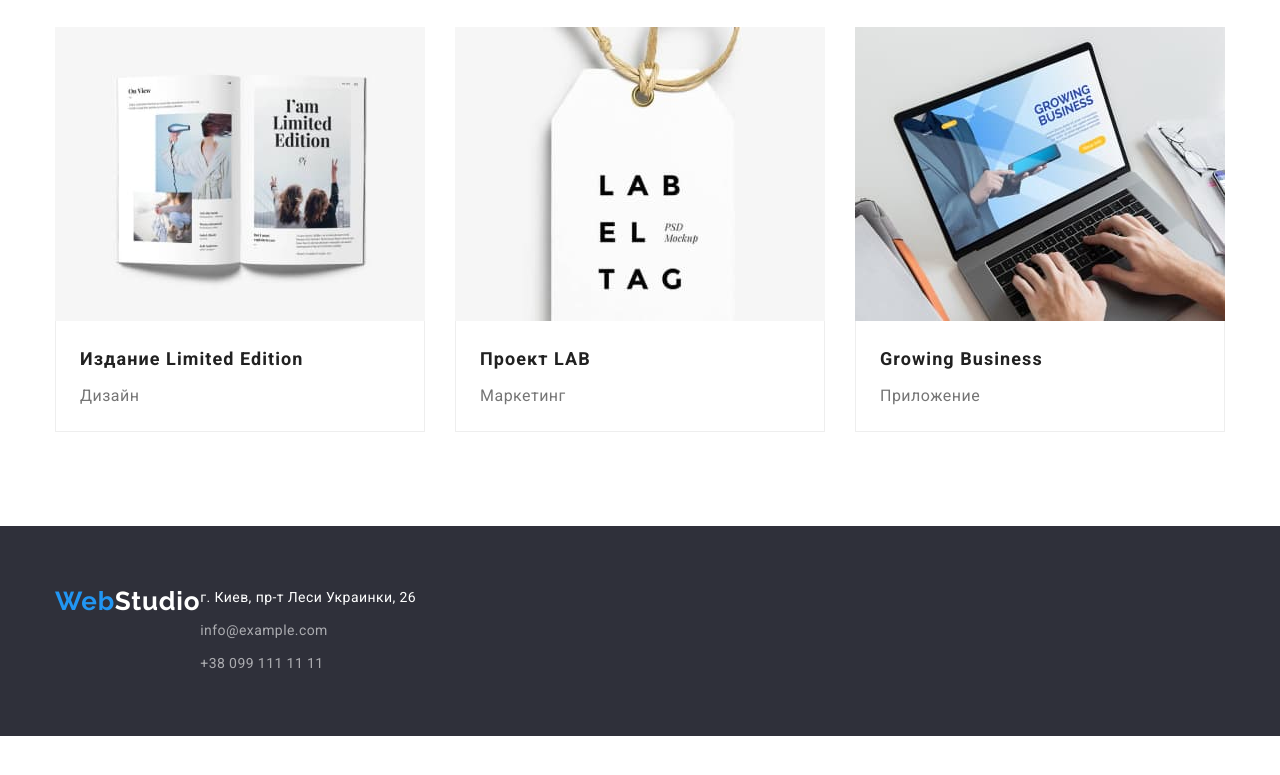
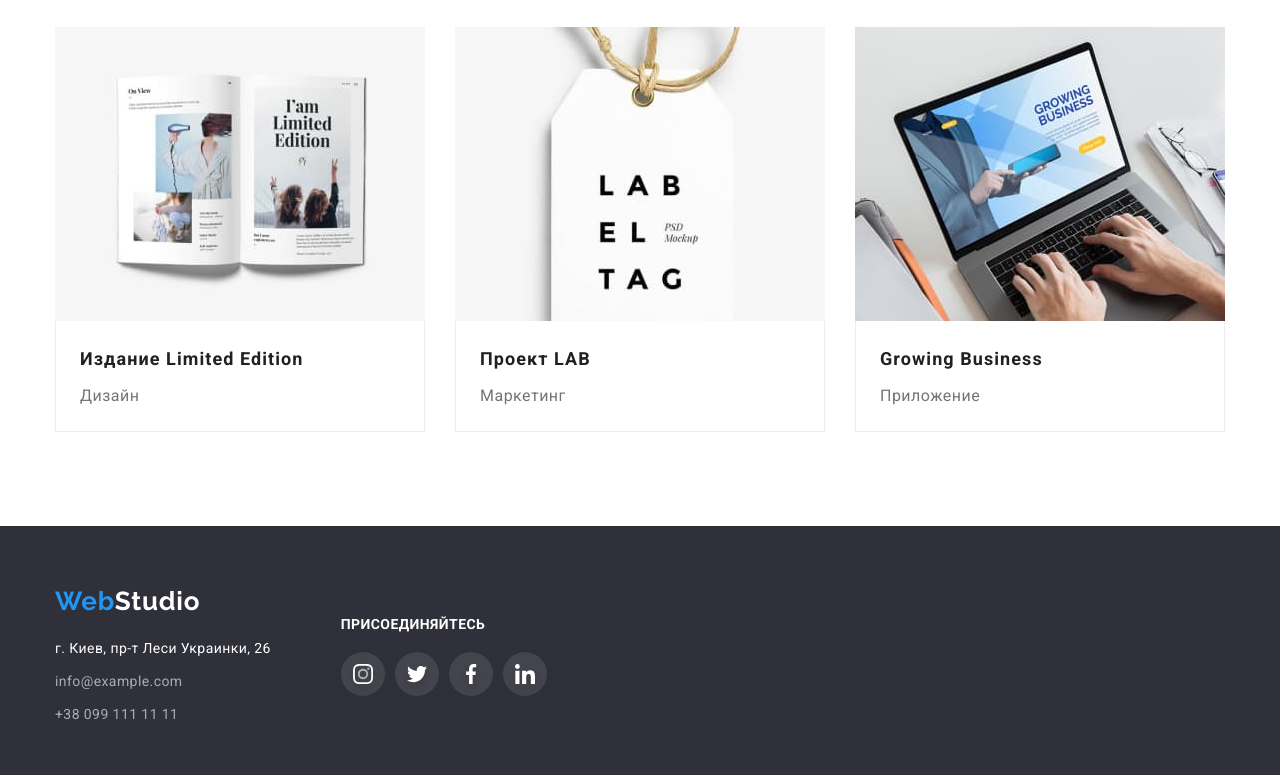
Before and after one commit to MarynaSkoryk/goit-markup-hw-04, a plain HTML site: page portfolio.html in a window 1280 px wide. Shown: the part 1106-1881 px from the top of the page. Before the commit the page ends 1842 px from the top, so only its background shows below. Drawn offline with nearby package versions, Linux system fonts and the light colour scheme.

Commit message:
footer in portfolio

```diff
--- a/portfolio.html
+++ b/portfolio.html
@@ -200,7 +200,8 @@
       </section>
     </main>
     <footer class="all-footer">
-      <div class="footer-style">
+      <div class="footer-style container">
+        <div class="all-address">
           <a href="./index.html" lang="en" class="logo-footer"
             ><span class="second-word-logo">Web</span>Studio</a
           >
@@ -220,6 +221,41 @@
             </ul>
           </address>
         </div>
+
+        <div class="footer-social">
+          <strong class="strong-word">присоединяйтесь</strong>
+          <ul class="footer-social-list">
+            <li class="footer-link link">
+              <a href="#" class="footer-box">
+                <svg class="footer-social-logo" width="20px" height="20px">
+                  <use href="./images/icons.svg#instagram"></use>
+                </svg>
+              </a>
+            </li>
+            <li class="footer-link link">
+              <a href="#" class="footer-box">
+                <svg class="footer-social-logo" width="20px" height="20px">
+                  <use href="./images/icons.svg#twitter"></use>
+                </svg>
+              </a>
+            </li>
+            <li class="footer-link link">
+              <a href="#" class="footer-box">
+                <svg class="footer-social-logo" width="20px" height="20px">
+                  <use href="./images/icons.svg#facebook"></use>
+                </svg>
+              </a>
+            </li>
+            <li class="footer-link link">
+              <a href="#" class="footer-box">
+                <svg class="footer-social-logo" width="20px" height="20px">
+                  <use href="./images/icons.svg#linkedin"></use>
+                </svg>
+              </a>
+            </li>
+          </ul>
+        </div>
+      </div>
     </footer>
   </body>
 </html>
```
Lines whose indentation alone changed are shown as unchanged.
